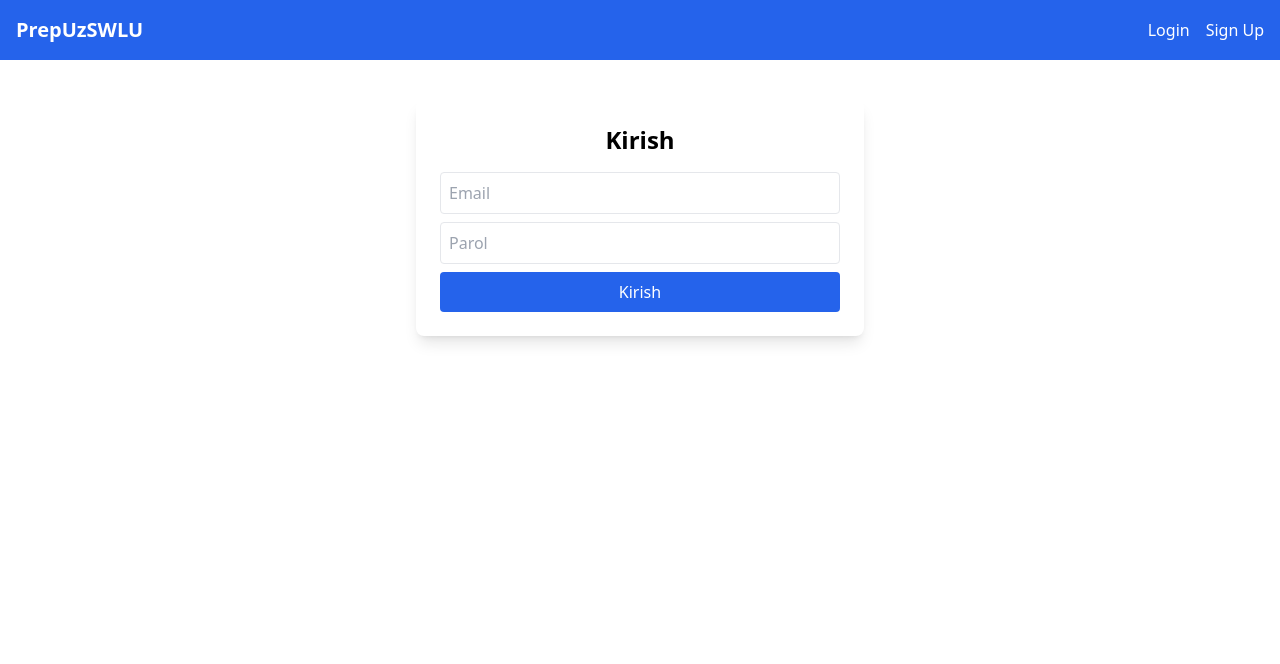
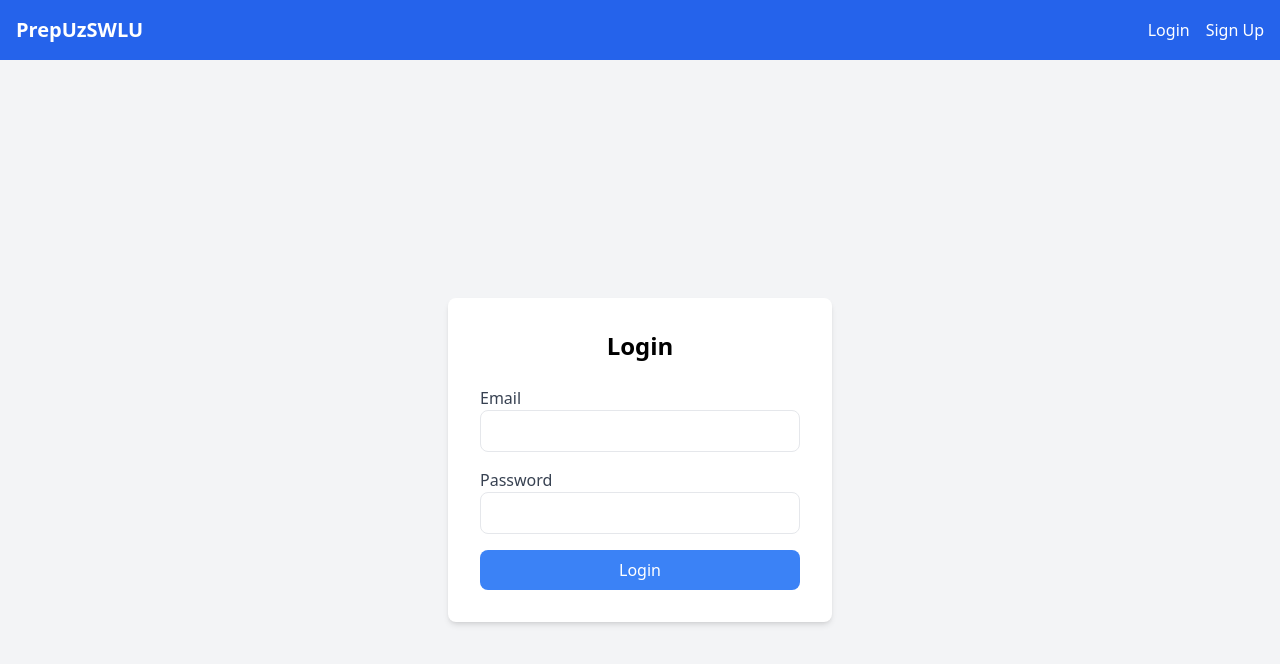
Before and after one commit to RahimjonovBoburjon/Aluzswlu-Academy, a Vue app: page /login in a window 1280 px wide. Shown: the top 664 px of the page. Built offline with nearby package versions, Linux system fonts and the light colour scheme.

Commit message:
Connect login and sign up pages with Firebase

```diff
--- a/src/views/Login.vue
+++ b/src/views/Login.vue
@@ -1,13 +1,25 @@
 <template>
-    <div class="max-w-md mx-auto mt-10 p-6 bg-white shadow-lg rounded-lg">
-        <h2 class="text-2xl font-bold mb-4 text-center">Kirish</h2>
-        <form @submit.prevent="handleLogin">
-            <input v-model="email" type="email" placeholder="Email" class="w-full p-2 border rounded mb-2" required />
-            <input v-model="password" type="password" placeholder="Parol" class="w-full p-2 border rounded mb-2"
-                required />
-            <button type="submit" class="w-full bg-blue-600 text-white py-2 rounded">Kirish</button>
-        </form>
-        <p v-if="error" class="text-red-500 mt-2">{{ error }}</p>
+    <div class="flex justify-center items-center min-h-screen bg-gray-100">
+        <div class="bg-white p-8 rounded-lg shadow-md w-96">
+            <h2 class="text-2xl font-bold mb-6 text-center">Login</h2>
+            <form @submit.prevent="handleLogin">
+                <div class="mb-4">
+                    <label class="block text-gray-700">Email</label>
+                    <input type="email" v-model="email" required
+                        class="w-full px-4 py-2 border rounded-lg focus:outline-none focus:ring focus:ring-blue-300" />
+                </div>
+                <div class="mb-4">
+                    <label class="block text-gray-700">Password</label>
+                    <input type="password" v-model="password" required
+                        class="w-full px-4 py-2 border rounded-lg focus:outline-none focus:ring focus:ring-blue-300" />
+                </div>
+                <button type="submit"
+                    class="w-full bg-blue-500 text-white py-2 rounded-lg hover:bg-blue-600 transition">
+                    Login
+                </button>
+                <p v-if="error" class="text-red-500 mt-2 text-center">{{ error }}</p>
+            </form>
+        </div>
     </div>
 </template>
 
@@ -15,26 +27,45 @@
 import { ref } from "vue";
 import { auth } from "../firebase/config.js";
 import { signInWithEmailAndPassword } from "firebase/auth";
-import { useRouter } from "vue-router";
 
 export default {
     setup() {
         const email = ref("");
         const password = ref("");
         const error = ref("");
-        const router = useRouter();
 
         const handleLogin = async () => {
+            error.value = "";
             try {
-                await signInWithEmailAndPassword(auth, email.value, password.value);
-                localStorage.setItem("user", JSON.stringify(auth.currentUser));
-                router.push("/dashboard");
+                const userCredential = await signInWithEmailAndPassword(auth, email.value, password.value);
+                const user = userCredential.user;
+                localStorage.setItem("user", JSON.stringify(user));
+                window.location.href = "/dashboard";
             } catch (err) {
-                error.value = err.message;
+                error.value = "Login xatosi: " + err.message;
+                console.error(err);
             }
         };
-
-        return { email, password, error, handleLogin };
-    }
+        return { email, password, handleLogin, error };
+    },
 };
 </script>
+
+
+
+<style>
+.input-field {
+    width: 100%;
+    padding: 10px;
+    border: 1px solid #ddd;
+    border-radius: 5px;
+}
+
+.btn-primary {
+    width: 100%;
+    padding: 10px;
+    background-color: #007bff;
+    color: white;
+    border-radius: 5px;
+}
+</style>
--- a/src/views/SignUp.vue
+++ b/src/views/SignUp.vue
@@ -28,7 +28,7 @@ export default {
             try {
                 await createUserWithEmailAndPassword(auth, email.value, password.value);
                 localStorage.setItem("user", JSON.stringify(auth.currentUser));
-                router.push("/dashboard");
+                window.location.href = "/dashboard";
             } catch (err) {
                 error.value = err.message;
             }
```
